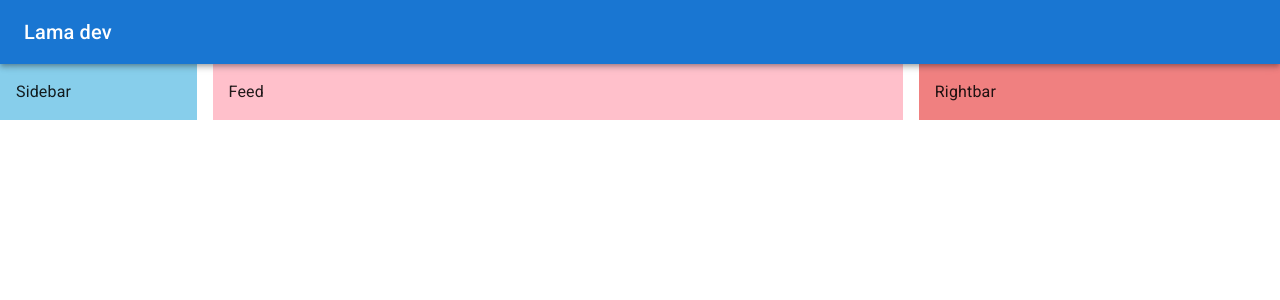
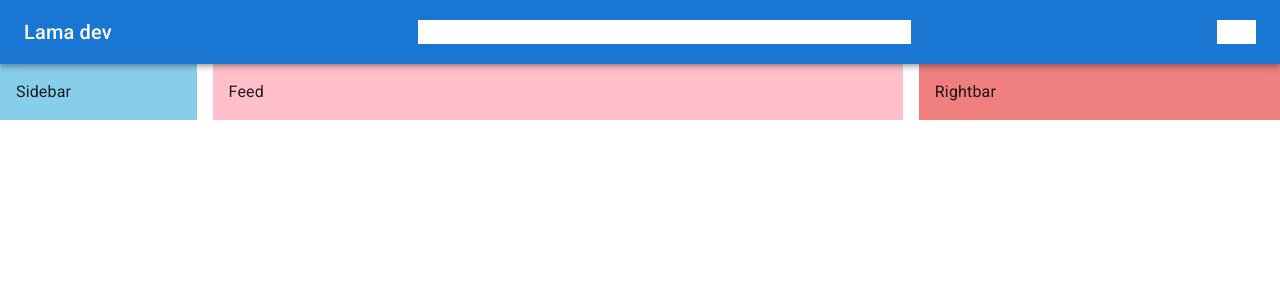
Before and after one commit to DenysBorysiuk/mui-project, a React (Vite) app: page / in a window 1280 px wide. Shown: the top 300 px of the page. Built offline with nearby package versions, Linux system fonts and the light colour scheme.

Commit message:
add navbar

```diff
--- a/src/components/Navbar.tsx
+++ b/src/components/Navbar.tsx
@@ -1,10 +1,21 @@
 import { Pets } from '@mui/icons-material';
-import { AppBar, Toolbar, Typography, styled } from '@mui/material';
+import { AppBar, Box, Toolbar, Typography, styled } from '@mui/material';
 
 const StyledToolbar = styled(Toolbar)({
   display: 'flex',
   justifyContent: 'space-between',
 });
+
+const Search = styled('div')(({ theme }) => ({
+  backgroundColor: 'white',
+  padding: '0 10px',
+  border: theme.shape.borderRadius,
+  width: '40%',
+}));
+
+const Icons = styled(Box)(({ theme }) => ({
+  backgroundColor: 'white',
+}));
 
 const Navbar = () => {
   return (
@@ -14,6 +25,8 @@ const Navbar = () => {
           Lama dev
         </Typography>
         <Pets sx={{ display: { xs: 'block', sm: 'none' } }} />
+        <Search>search</Search>
+        <Icons>icons</Icons>
       </StyledToolbar>
     </AppBar>
   );
```
